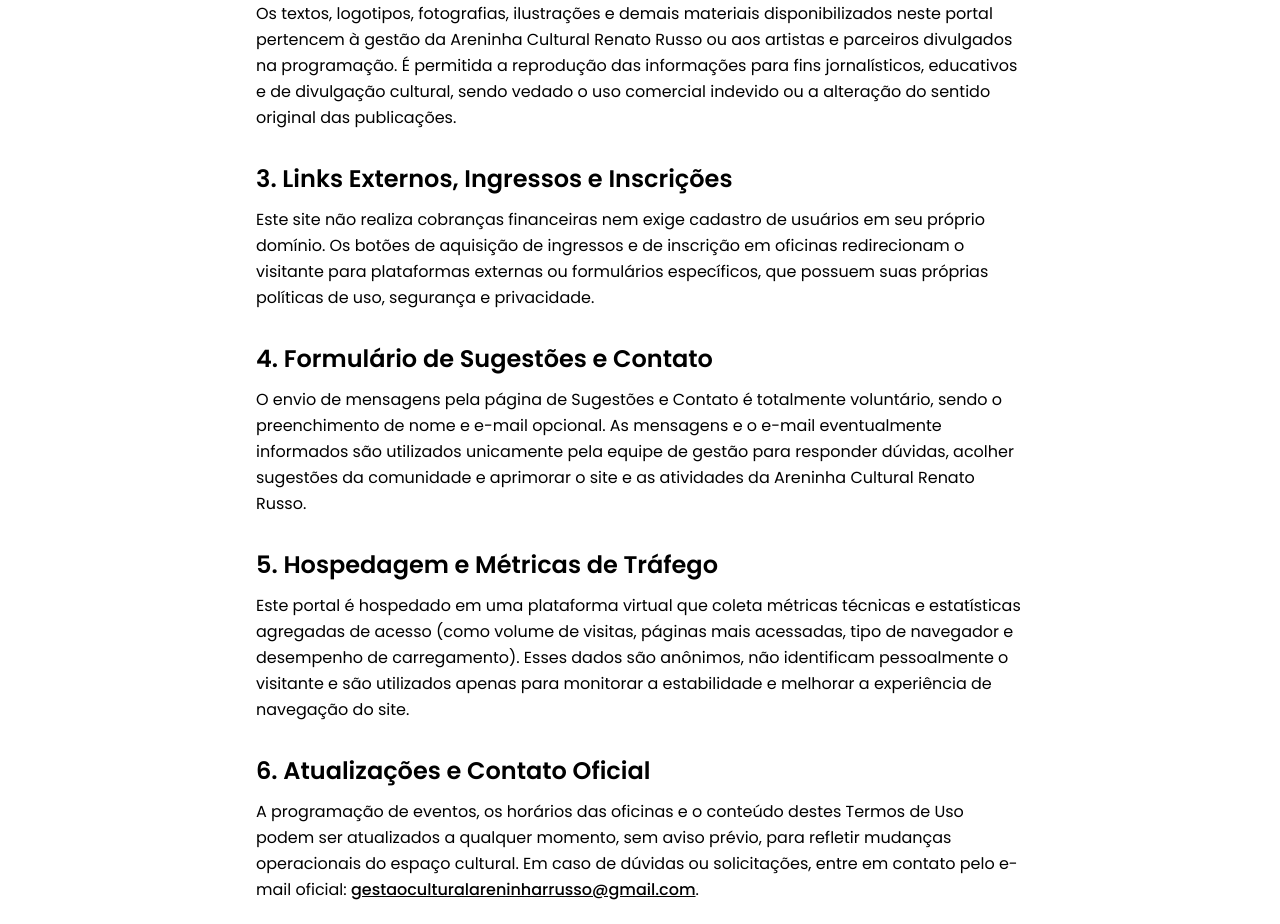
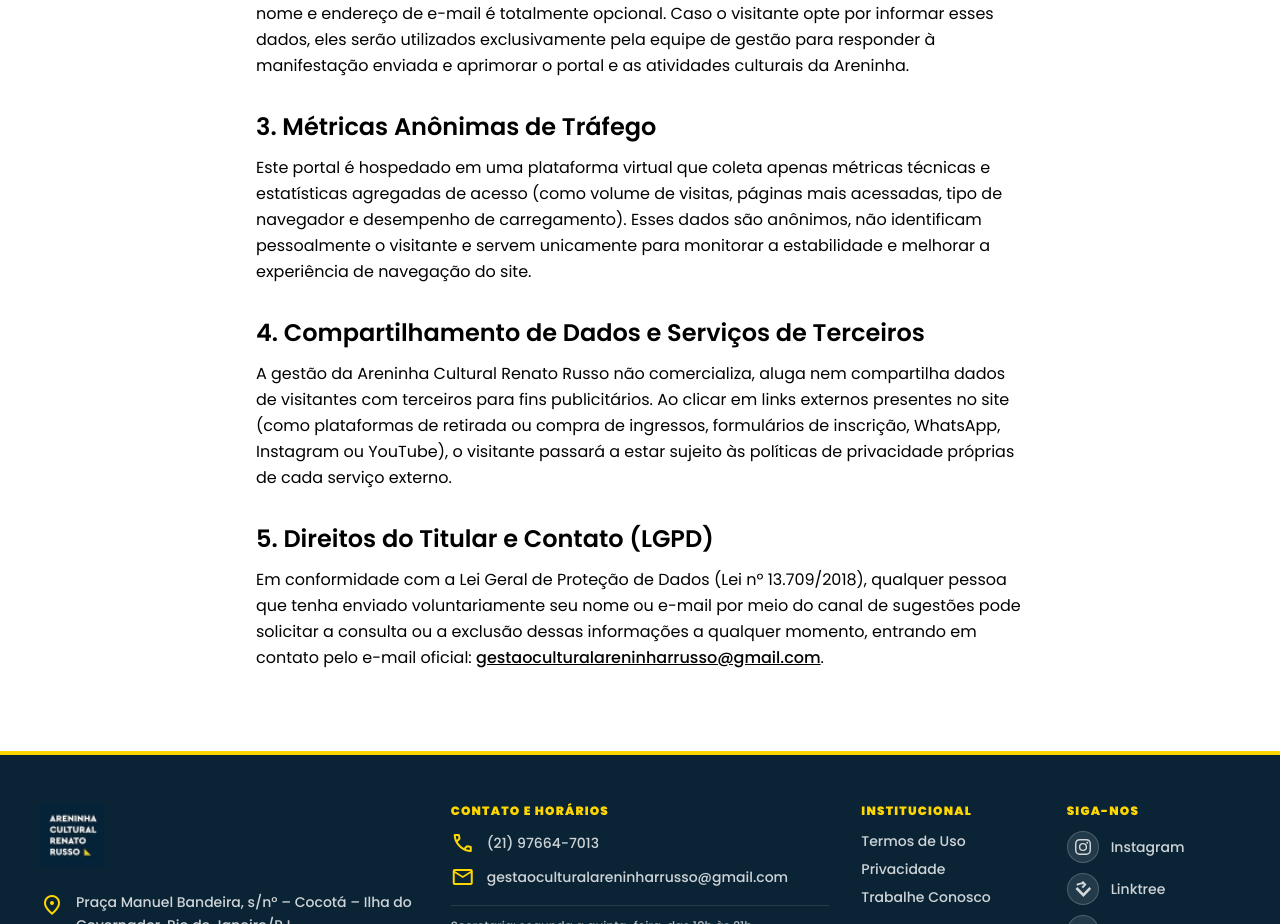
Before and after one commit to lmendesdev/Areninha-Renato-Russo, a React (Vite) app in the folder front/: page / in a window 1280 px wide. Shown: the part 528-1452 px from the top of the page. Built offline with nearby package versions, Linux system fonts and the light colour scheme.

Commit message:
feature: pagina de privacidade e atualizacao da pagina de termos de uso

```diff
--- a/front/src/App.tsx
+++ b/front/src/App.tsx
@@ -1,8 +1,8 @@
-import TermosDeUso  from "./pages/TermosDeUso";
+import Privacidade  from "./pages/privacidade";
 function App() {
   return (
     <div className="min-h-screen bg-bg-whiteCustom text-brand-darkCustom flex flex-col">
-      <TermosDeUso />
+      <Privacidade />
     </div>
   );
 }
--- a/front/src/pages/TermosDeUso.tsx
+++ b/front/src/pages/TermosDeUso.tsx
@@ -10,12 +10,13 @@
         <article className="max-w-3xl mx-auto space-y-8">
           <header className="border-b border-black/15 pb-6">
             <h1 className="text-3xl md:text-4xl font-bold text-black tracking-tight mb-2">
-              Termos de Uso e Privacidade
+              Termos de Uso
             </h1>
             <p className="text-sm text-black/70">
               Última atualização: Outubro de 2026
             </p>
           </header>
+
           <section className="space-y-3">
             <h2 className="text-xl md:text-2xl font-semibold text-black">
               1. Objetivo do Site
@@ -46,53 +47,39 @@
 
           <section className="space-y-3">
             <h2 className="text-xl md:text-2xl font-semibold text-black">
-              3. Links Externos, Ingressos e Inscrições
+              3. Programação, Horários e Eventos
             </h2>
             <p className="text-base leading-relaxed text-black">
-              Este site não realiza cobranças financeiras nem exige cadastro de
-              usuários em seu próprio domínio. Os botões de aquisição de
-              ingressos e de inscrição em oficinas redirecionam o visitante para
-              plataformas externas ou formulários específicos, que possuem suas
-              próprias políticas de uso, segurança e privacidade.
-            </p>
-          </section>
-          <section className="space-y-3">
-            <h2 className="text-xl md:text-2xl font-semibold text-black">
-              4. Formulário de Sugestões e Contato
-            </h2>
-            <p className="text-base leading-relaxed text-black">
-              O envio de mensagens pela página de Sugestões e Contato é
-              totalmente voluntário, sendo o preenchimento de nome e e-mail
-              opcional. As mensagens e o e-mail eventualmente informados são
-              utilizados unicamente pela equipe de gestão para responder dúvidas,
-              acolher sugestões da comunidade e aprimorar o site e as atividades
-              da Areninha Cultural Renato Russo.
-            </p>
-          </section>
-          <section className="space-y-3">
-            <h2 className="text-xl md:text-2xl font-semibold text-black">
-              5. Hospedagem e Métricas de Tráfego
-            </h2>
-            <p className="text-base leading-relaxed text-black">
-              Este portal é hospedado em uma plataforma virtual que coleta métricas
-              técnicas e estatísticas agregadas de acesso (como volume de
-              visitas, páginas mais acessadas, tipo de navegador e desempenho de
-              carregamento). Esses dados são anônimos, não identificam
-              pessoalmente o visitante e são utilizados apenas para monitorar a
-              estabilidade e melhorar a experiência de navegação do site.
+              As datas, os horários, as classificações indicativas e a
+              disponibilidade de vagas em espetáculos e oficinas divulgados
+              neste site estão sujeitos a alterações por motivos técnicos,
+              operacionais ou climáticos, respeitando sempre a capacidade máxima
+              de lotação de cada ambiente da Areninha Cultural Renato Russo.
             </p>
           </section>
 
           <section className="space-y-3">
             <h2 className="text-xl md:text-2xl font-semibold text-black">
-              6. Atualizações e Contato Oficial
+              4. Links Externos, Ingressos e Inscrições
             </h2>
             <p className="text-base leading-relaxed text-black">
-              A programação de eventos, os horários das oficinas e o conteúdo
-              destes Termos de Uso podem ser atualizados a qualquer momento, sem
-              aviso prévio, para refletir mudanças operacionais do espaço
-              cultural. Em caso de dúvidas ou solicitações, entre em contato pelo
-              e-mail oficial:{" "}
+              Este portal não realiza vendas nem processa pagamentos em seu
+              próprio domínio. Os botões de aquisição ou retirada de ingressos e
+              de inscrição em oficinas redirecionam o visitante para plataformas
+              externas ou formulários específicos, que operam sob suas próprias
+              regras, termos de serviço e responsabilidades.
+            </p>
+          </section>
+
+          <section className="space-y-3">
+            <h2 className="text-xl md:text-2xl font-semibold text-black">
+              5. Atualizações e Contato Oficial
+            </h2>
+            <p className="text-base leading-relaxed text-black">
+              Estes Termos de Uso podem ser atualizados a qualquer momento, sem
+              aviso prévio, para refletir melhorias no portal ou mudanças nas
+              diretrizes operacionais do espaço cultural. Em caso de dúvidas ou
+              solicitações, entre em contato pelo e-mail oficial:{" "}
               <a
                 href="mailto:gestaoculturalareninharrusso@gmail.com"
                 className="underline font-medium"
@@ -104,6 +91,7 @@
           </section>
         </article>
       </main>
+
       <Footer />
     </div>
   );
--- /dev/null
+++ b/front/src/pages/privacidade.tsx
@@ -0,0 +1,104 @@
+import { Header } from "../components/Header-Footer/Header";
+import { Footer } from "../components/Header-Footer/Footer";
+
+export function Privacidade() {
+  return (
+    <div className="bg-bg-whiteCustom text-black font-sans antialiased min-h-screen flex flex-col">
+      <Header />
+
+      <main className="grow py-12 md:py-20 px-6 md:px-12">
+        <article className="max-w-3xl mx-auto space-y-8">
+          <header className="border-b border-black/15 pb-6">
+            <h1 className="text-3xl md:text-4xl font-bold text-black tracking-tight mb-2">
+              Política de Privacidade
+            </h1>
+            <p className="text-sm text-black/70">
+              Última atualização: Outubro de 2026
+            </p>
+          </header>
+
+          <section className="space-y-3">
+            <h2 className="text-xl md:text-2xl font-semibold text-black">
+              1. Navegação Sem Cadastro
+            </h2>
+            <p className="text-base leading-relaxed text-black">
+              O portal da Areninha Cultural Renato Russo pode ser acessado
+              livremente por qualquer visitante, sem necessidade de criação de
+              conta, login ou fornecimento obrigatório de dados pessoais para
+              consultar a programação, as oficinas, a estrutura e as notícias do
+              espaço.
+            </p>
+          </section>
+
+          <section className="space-y-3">
+            <h2 className="text-xl md:text-2xl font-semibold text-black">
+              2. Formulário de Sugestões e Contato
+            </h2>
+            <p className="text-base leading-relaxed text-black">
+              Na página de Sugestões e Contato, o envio de mensagens é
+              voluntário e a identificação por nome e endereço de e-mail é
+              totalmente opcional. Caso o visitante opte por informar esses
+              dados, eles serão utilizados exclusivamente pela equipe de gestão
+              para responder à manifestação enviada e aprimorar o portal e as
+              atividades culturais da Areninha.
+            </p>
+          </section>
+
+          <section className="space-y-3">
+            <h2 className="text-xl md:text-2xl font-semibold text-black">
+              3. Métricas Anônimas de Tráfego
+            </h2>
+            <p className="text-base leading-relaxed text-black">
+              Este portal é hospedado em uma plataforma virtual que coleta
+              apenas métricas técnicas e estatísticas agregadas de acesso (como
+              volume de visitas, páginas mais acessadas, tipo de navegador e
+              desempenho de carregamento). Esses dados são anônimos, não
+              identificam pessoalmente o visitante e servem unicamente para
+              monitorar a estabilidade e melhorar a experiência de navegação do
+              site.
+            </p>
+          </section>
+
+          <section className="space-y-3">
+            <h2 className="text-xl md:text-2xl font-semibold text-black">
+              4. Compartilhamento de Dados e Serviços de Terceiros
+            </h2>
+            <p className="text-base leading-relaxed text-black">
+              A gestão da Areninha Cultural Renato Russo não comercializa, aluga
+              nem compartilha dados de visitantes com terceiros para fins
+              publicitários. Ao clicar em links externos presentes no site (como
+              plataformas de retirada ou compra de ingressos, formulários de
+              inscrição, WhatsApp, Instagram ou YouTube), o visitante passará a
+              estar sujeito às políticas de privacidade próprias de cada serviço
+              externo.
+            </p>
+          </section>
+
+          <section className="space-y-3">
+            <h2 className="text-xl md:text-2xl font-semibold text-black">
+              5. Direitos do Titular e Contato (LGPD)
+            </h2>
+            <p className="text-base leading-relaxed text-black">
+              Em conformidade com a Lei Geral de Proteção de Dados (Lei nº
+              13.709/2018), qualquer pessoa que tenha enviado voluntariamente
+              seu nome ou e-mail por meio do canal de sugestões pode solicitar a
+              consulta ou a exclusão dessas informações a qualquer momento,
+              entrando em contato pelo e-mail oficial:{" "}
+              <a
+                href="mailto:gestaoculturalareninharrusso@gmail.com"
+                className="underline font-medium"
+              >
+                gestaoculturalareninharrusso@gmail.com
+              </a>
+              .
+            </p>
+          </section>
+        </article>
+      </main>
+
+      <Footer />
+    </div>
+  );
+}
+
+export default Privacidade;
```
